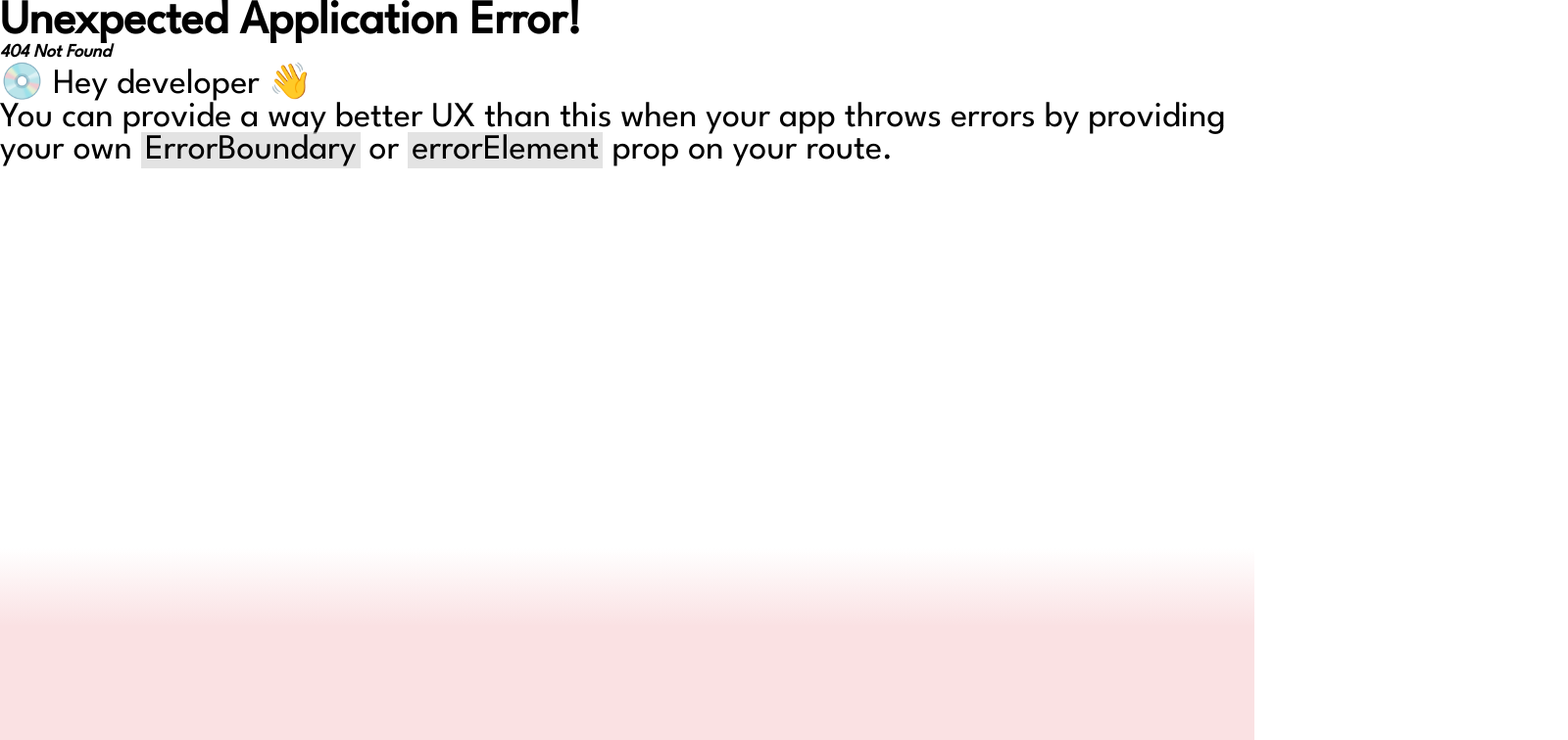
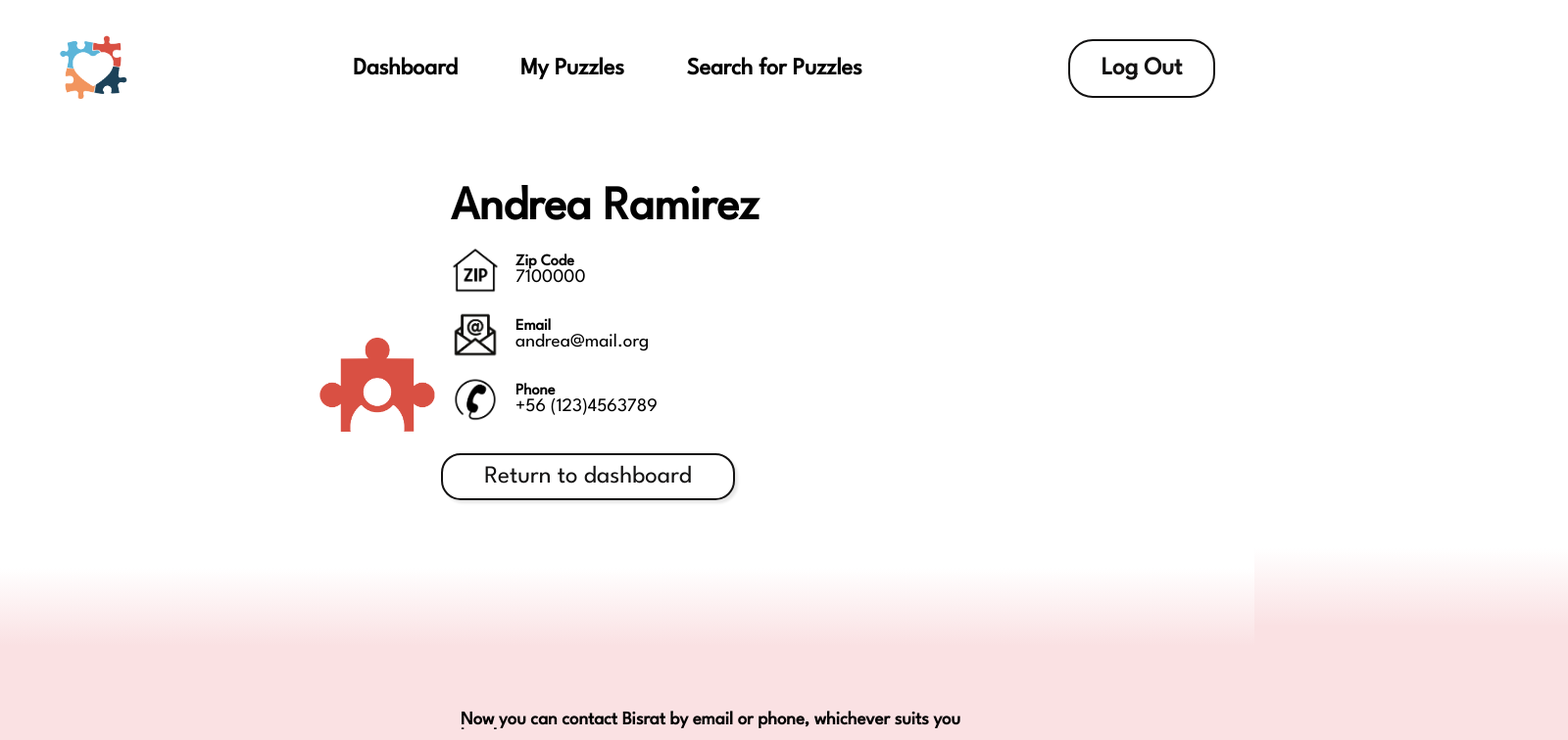
Before and after one commit to WWC-Hackathon-2023/the_missing_piece_fe, a React (Create React App) app: page /borrowerInfo in a window 1280 px wide. Before the commit this address had no page. Shown: the top 756 px of the page at 98% size, 1600 px wide, since content can reach past the window. Built offline with nearby package versions, Linux system fonts and the light colour scheme.

Commit message:
paolandre feat add the component of borrower's info, CSS is missing

```diff
--- /dev/null
+++ b/src/Components/Views/borrowerInfo/borrowerInfo.jsx
@@ -0,0 +1,64 @@
+import "./borrowerInfo.css";
+import { Link } from 'react-router-dom';
+import zipIcon from "../../../assets/zip_icon.png";
+import emailIcon from "../../../assets/email.png";
+import phoneIcon from "../../../assets/phone.png";
+import iconPerson from "../../../assets/icon_person.png";
+import React from 'react';
+import NavigationBar from "../../commonComponents/navigationBar/navigationBar";
+
+export default function BorrowerInfo() {
+    return (
+        <>
+            <header className="headerProfile">
+                <NavigationBar />
+            </header>
+
+            <div className='main-container'>
+                <div className="headerHome"></div>
+
+                <main className="main-profile">
+                    <section className="profile-btn-section">
+                        <div className="profile-div">
+                            <div className="profile-actions">
+                                <img className="icon-person" src={iconPerson} alt="Profile Icon" />
+                            </div>
+
+                            <div className="middle-side">
+                                <div className="user-info">
+                                    <h2>Andrea Ramirez</h2> {/* Use interpolation here, e.g., {user.name} */}
+
+                                    <UserData icon={zipIcon} label="Zip Code" data="7100000" />
+                                    <UserData icon={emailIcon} label="Email" data="andrea@mail.org" />
+                                    <UserData icon={phoneIcon} label="Phone" data="+56 (123)4563789" />
+                                </div>
+                                <Link to="/index">
+                                    <button className="return-dashboard-button">Return to dashboard</button>
+                                </Link>
+                                <div className='right-side'>
+                                    <h3>Now you can contact Bisrat by email or phone, whichever suits you best!</h3>
+                                </div>
+                            </div>
+                        </div>
+                    </section>
+
+                    <footer className='foo-ter'>
+                        <h4>© 2023 The Missing Piece Team</h4>
+                    </footer>
+                </main>
+            </div>
+        </>
+    );
+};
+
+function UserData({ icon, label, data }) {
+    return (
+        <div className="user-data-div">
+            <img className="icons-profile" src={icon} alt={`${label} Icon`} />
+            <div className="user-data-text">
+                <strong>{label}</strong>
+                <p>{data}</p>
+            </div>
+        </div>
+    );
+}
--- a/src/index.js
+++ b/src/index.js
@@ -10,6 +10,7 @@ import PuzzleShowPage from './Components/Views/puzzleShowPage/puzzleShowPage.jsx
 import AddNewPuzzle from './Components/Views/addNewPuzzle/addNewPuzzle.jsx';
 import UpdateProfile from './Components/Views/updateProfile/updateProfile.jsx';
 import EditPuzzle from './Components/Views/editPuzzle/editPuzzle.jsx';
+import BorrowerInfo from './Components/Views/borrowerInfo/borrowerInfo.jsx';
 
 const router = createBrowserRouter([
   {
@@ -56,7 +57,10 @@ const router = createBrowserRouter([
     path: "/editPuzzle",
     element: <EditPuzzle />,
   },
-
+  {
+    path: "/borrowerInfo",
+    element: <BorrowerInfo />,
+  },
 ]);
 
 ReactDOM.createRoot(document.getElementById("root")).render(
```
Also changed, not shown: src/Components/Views/borrowerInfo/borrowerInfo.css (added).
